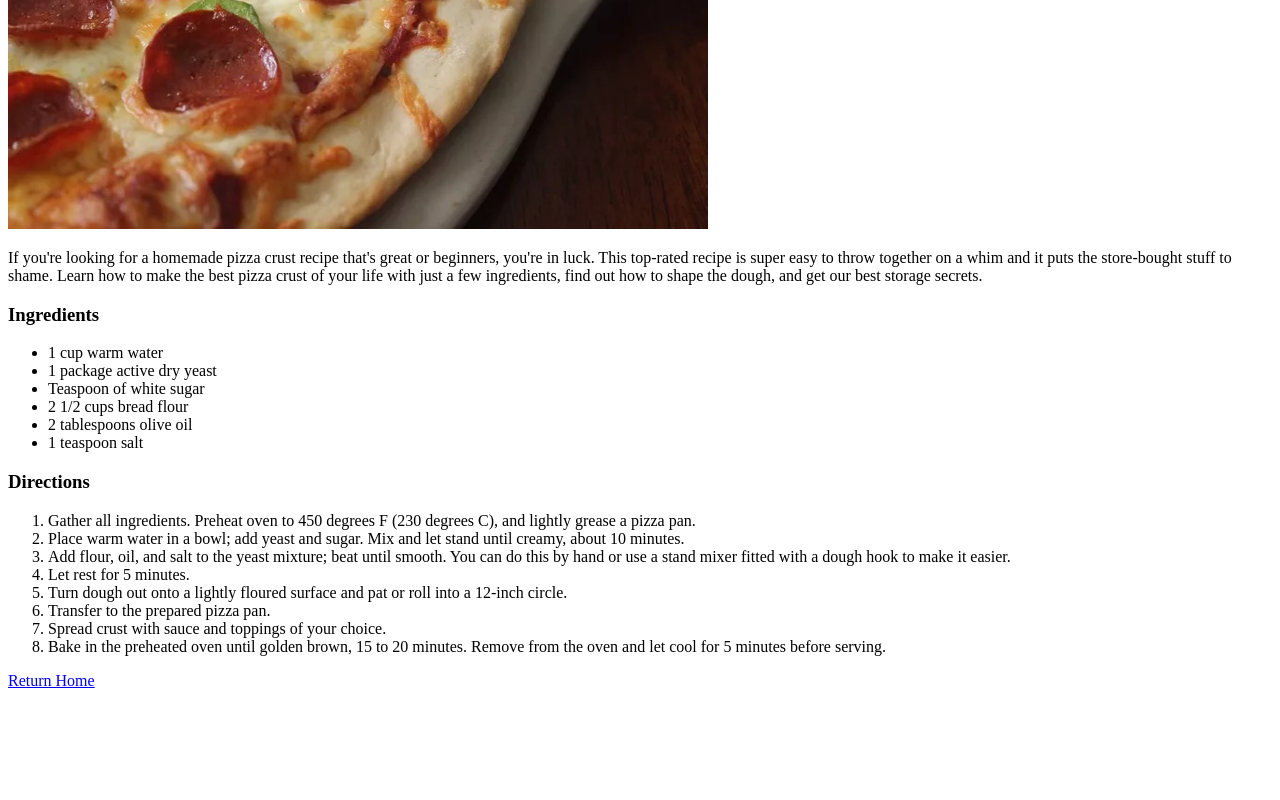
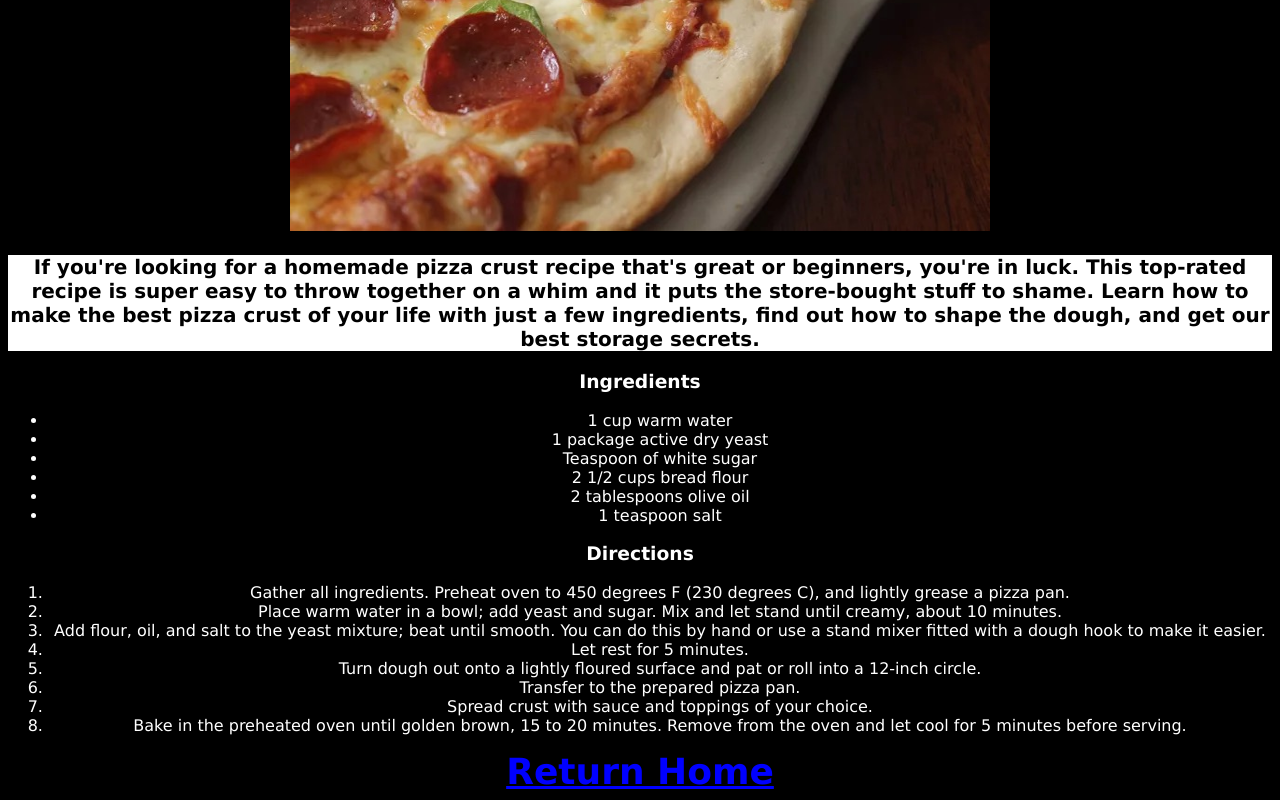
Before and after one commit to deanta217/odin-recipes, a plain HTML site: page recipes/pizza.html in a window 1280 px wide. Shown: the part 369-1169 px from the top of the page. Before the commit the page ends 1067 px from the top, so only its background shows below. Drawn offline with Linux system fonts and the light colour scheme.

Commit message:
Added style.css
It is important to add it because it adds style to my website

```diff
--- a/recipes/pizza.html
+++ b/recipes/pizza.html
@@ -4,12 +4,13 @@
     <meta charset="UTF-8">
     <meta name="viewport" content="width=device-width, initial-scale=1.0">
     <title>Pizza Recipe</title>
+    <link rel="stylesheet" href="../style.css">
 </head>
 <body>
     <h1>Pizza</h1>
     <br>
     <img src="../img/pizza.jpg" height="500" width="700" alt="a delicious pizza sitting on a white pan">
-    <p>
+    <p class="desc">
         If you're looking for a homemade pizza crust recipe that's great
         or beginners, you're in luck. This top-rated recipe is super
         easy to throw together on a whim and it puts the store-bought
@@ -37,6 +38,6 @@
         <li>Spread crust with sauce and toppings of your choice. </li>
         <li>Bake in the preheated oven until golden brown, 15 to 20 minutes. Remove from the oven and let cool for 5 minutes before serving. </li>
     </ol>
-    <a href="../index.html">Return Home</a>
+    <a class="link" href="../index.html">Return Home</a>
 </body>
 </html>
--- /dev/null
+++ b/style.css
@@ -0,0 +1,19 @@
+* {
+    background-color: black;
+    color:white;
+    text-align: center;
+    font-family: 'Verdana', 'Trebuchet MS', 'Times New Roman', 'sans-serif'
+}
+
+.link {
+    color:blue;
+    font-weight: bolder;
+    font-size: 36px;
+}
+
+.desc {
+    color:black;
+    background-color: white;
+    font-weight: bold;
+    font-size: 20px;
+}
```
Also changed, not shown: index.html (+4 -3 lines), recipes/lasagna.html (+3 -2 lines), recipes/spaghetti.html (+3 -2 lines).
